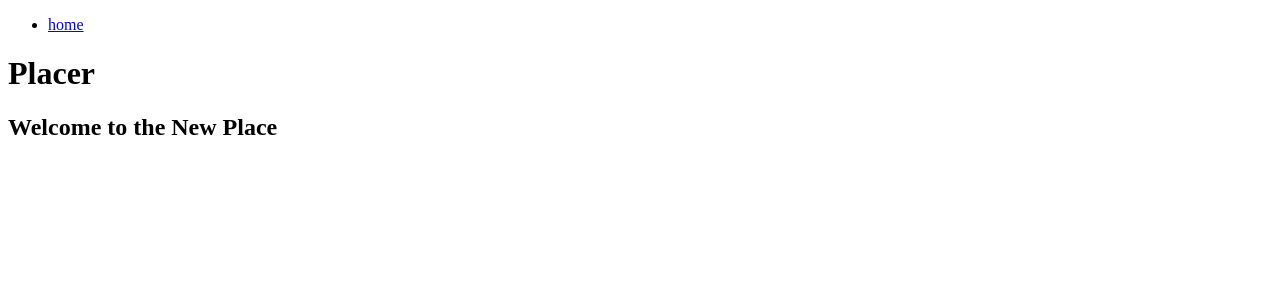
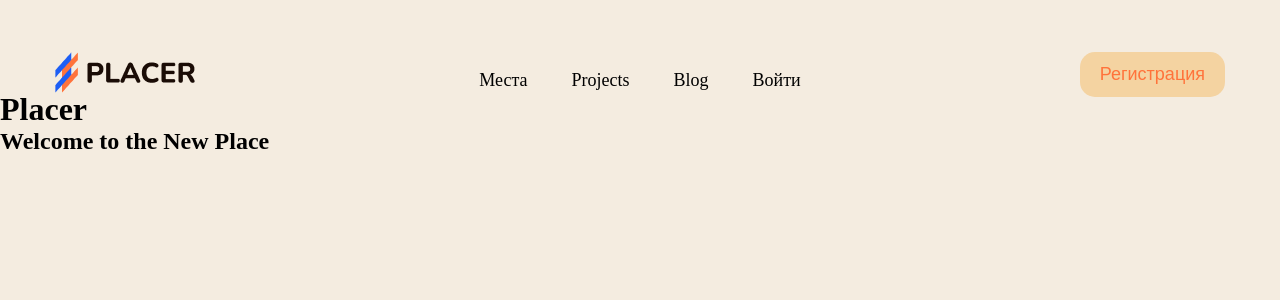
Before and after one commit to Daniileq/Placer, a React (Create React App) app in the folder client-react/: page / in a window 1280 px wide. Shown: the top 300 px of the page. Built offline with nearby package versions, Linux system fonts and the light colour scheme; no server answers.

Commit message:
first_version_navigation

```diff
--- a/client-react/src/features/Header/Header.css
+++ b/client-react/src/features/Header/Header.css
@@ -0,0 +1,25 @@
+ul[class],
+ol[class] {
+  padding: 0;
+}
+
+body,
+h1,
+h2,
+h3,
+h4,
+p,
+ul[class],
+ol[class],
+li,
+figure,
+figcaption,
+blockquote,
+dl,
+dd {
+  margin: 0;
+}
+
+body {
+  background-color: #f4ece0;
+}
--- a/client-react/src/features/Header/Header.jsx
+++ b/client-react/src/features/Header/Header.jsx
@@ -3,7 +3,7 @@ import './Header.css';
 
 function Header() {
   return (
-    <header>
+    <header className='nav_container' >
       <Navigation />
     </header>
   );
--- a/client-react/src/features/Navigation/Navigation.css
+++ b/client-react/src/features/Navigation/Navigation.css
@@ -0,0 +1,65 @@
+*,
+*::before,
+*::after {
+  box-sizing: border-box;
+}
+
+ul[class],
+ol[class] {
+  padding: 0;
+}
+
+body,
+h1,
+h2,
+h3,
+h4,
+p,
+ul[class],
+ol[class],
+li,
+figure,
+figcaption,
+blockquote,
+dl,
+dd {
+  margin: 0;
+}
+.nav_container {
+  max-width: 1170px;
+  box-sizing: content-box;
+  margin: 0% auto;
+}
+.header_navigathion {
+  margin-top: 52px;
+  display: flex;
+  justify-content: space-between;
+}
+.header_nav_log_placer {
+  font-size: 28px;
+  text-decoration: none;
+  cursor: pointer;
+  color: black;
+}
+.nav_center {
+  font-size: 18px;
+  display: flex;
+  justify-content: center;
+  gap: 44px;
+  margin-top: -30px;
+  cursor: pointer;
+}
+.header_registragion {
+  font-size: 18px;
+  text-decoration: none;
+  color: #ff733b;
+}
+.header_button_reg {
+  background-color: #f4d3a1;
+  color: white;
+  padding: 12px 20px;
+  font-size: 18px;
+  border-radius: 15px;
+  cursor: pointer;
+  border: none;
+}
--- a/client-react/src/features/Navigation/Navigation.jsx
+++ b/client-react/src/features/Navigation/Navigation.jsx
@@ -1,15 +1,34 @@
-import { NavLink } from 'react-router-dom';
-import './Navigation.css';
+// eslint-disable-next-line quotes
+import { NavLink } from "react-router-dom";
+// eslint-disable-next-line quotes
+import logo from "./img/logo.png";
+// eslint-disable-next-line quotes
+import "./Navigation.css";
 
 function Navigation() {
   return (
-  <nav>
-    <ul>
-      <li>
-        <NavLink to='/'>home</NavLink>
-      </li>
-    </ul>
-  </nav>
+    <div>
+      <div className="header_navigathion">
+        <div className="">
+          <NavLink className="header_nav_log_placer" to="/">
+            <img src={logo} alt="placer" />
+          </NavLink>
+        </div>
+        <div>
+          <button className="header_button_reg">
+            <NavLink className="header_registragion" to="/">
+              Регистрация
+            </NavLink>
+          </button>
+        </div>
+      </div>
+      <div className="nav_center">
+        <div>Места</div>
+        <div>Projects</div>
+        <div>Blog</div>
+        <div>Войти</div>
+      </div>
+    </div>
   );
 }
 
```
Also changed, not shown: client-react/src/features/Navigation/img/logo.png (added).
